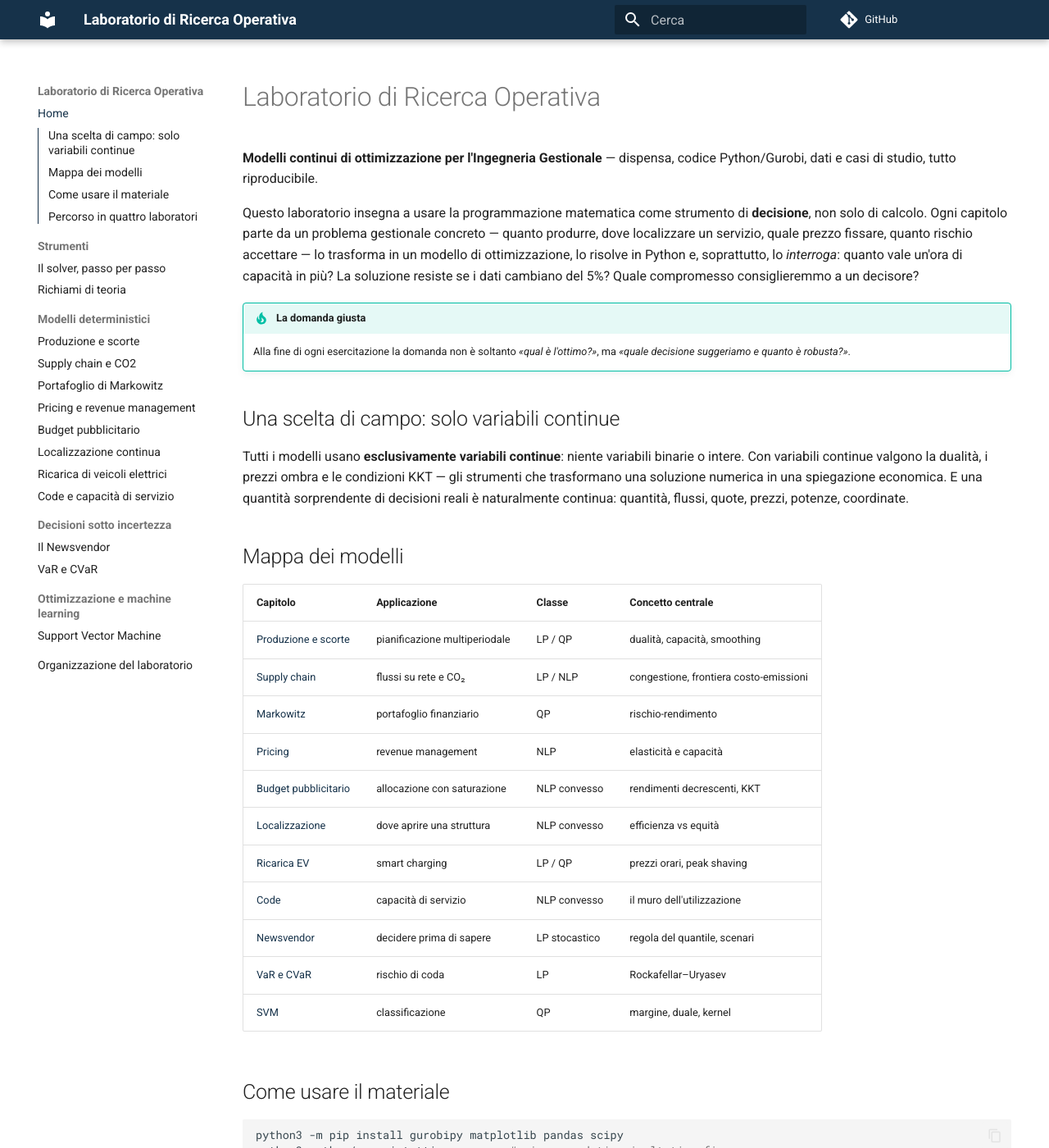
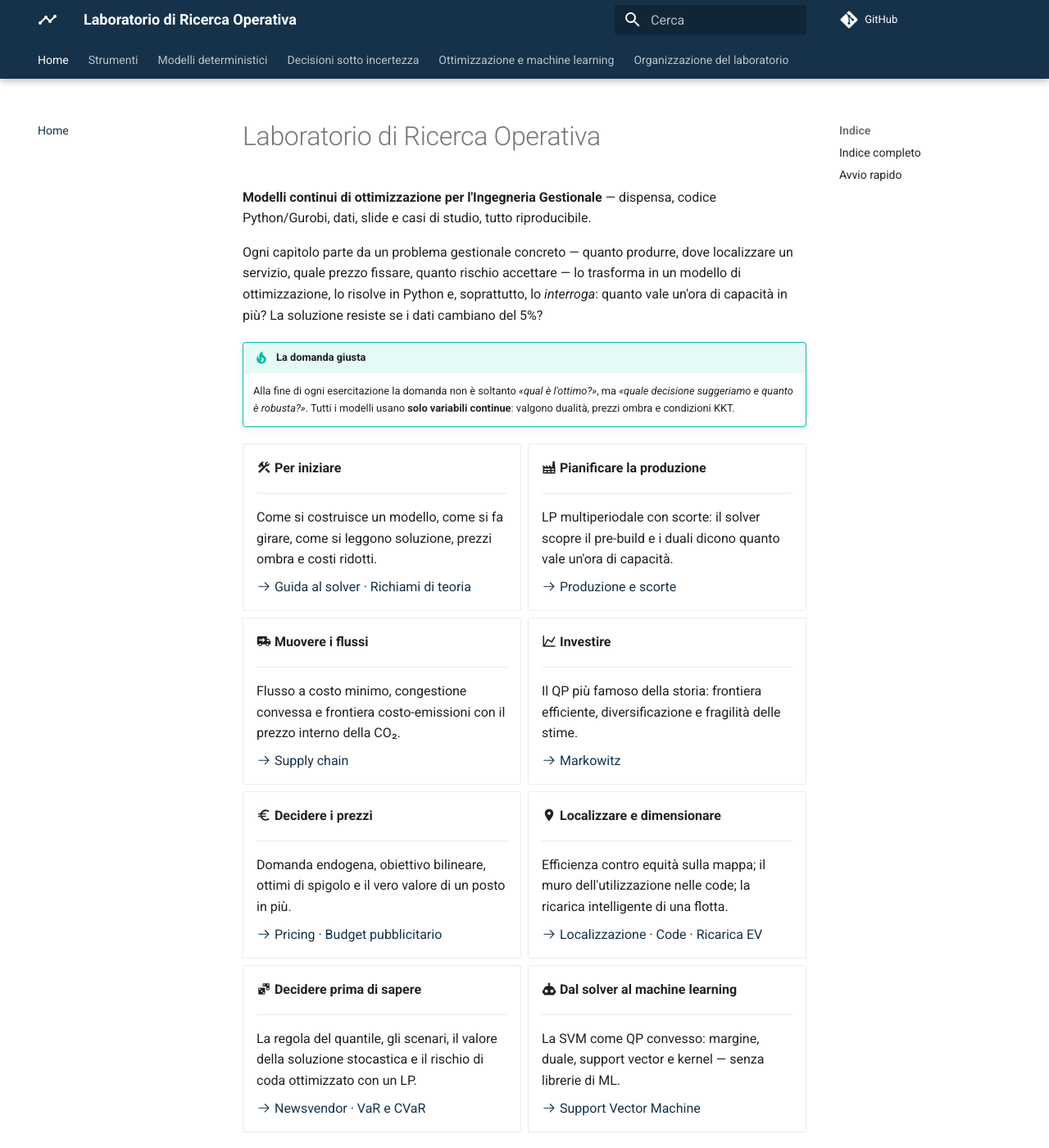
Before and after one commit to fabiofurini/laboratorio-ricerca-operativa, an MkDocs documentation site: the page built from docs/index.md, in a window 1280 px wide and 1400 px high. Shown: the whole window at 82% size. Built offline with MkDocs 1.6.1 and Material for MkDocs 9.7.7, drawn with Linux system fonts in a browser that asks for light colours; comment, search, counter and statistics services are not loaded; some of the changed text lies outside the part shown.

Commit message:
Sito: homepage a schede, tab di navigazione, indice completo, icone
Co-Authored-By: Claude Fable 5 <noreply@anthropic.com>

````diff
--- a/docs/index.md
+++ b/docs/index.md
@@ -1,67 +1,141 @@
 # Laboratorio di Ricerca Operativa
 
 **Modelli continui di ottimizzazione per l'Ingegneria Gestionale** — dispensa,
-codice Python/Gurobi, dati e casi di studio, tutto riproducibile.
+codice Python/Gurobi, dati, slide e casi di studio, tutto riproducibile.
 
-Questo laboratorio insegna a usare la programmazione matematica come strumento di
-**decisione**, non solo di calcolo. Ogni capitolo parte da un problema gestionale
-concreto — quanto produrre, dove localizzare un servizio, quale prezzo fissare, quanto
-rischio accettare — lo trasforma in un modello di ottimizzazione, lo risolve in Python
-e, soprattutto, lo *interroga*: quanto vale un'ora di capacità in più? La soluzione
-resiste se i dati cambiano del 5%? Quale compromesso consiglieremmo a un decisore?
+Ogni capitolo parte da un problema gestionale concreto — quanto produrre, dove
+localizzare un servizio, quale prezzo fissare, quanto rischio accettare — lo
+trasforma in un modello di ottimizzazione, lo risolve in Python e, soprattutto, lo
+*interroga*: quanto vale un'ora di capacità in più? La soluzione resiste se i dati
+cambiano del 5%?
 
 !!! tip "La domanda giusta"
     Alla fine di ogni esercitazione la domanda non è soltanto *«qual è l'ottimo?»*,
-    ma *«quale decisione suggeriamo e quanto è robusta?»*.
+    ma *«quale decisione suggeriamo e quanto è robusta?»*. Tutti i modelli usano
+    **solo variabili continue**: valgono dualità, prezzi ombra e condizioni KKT.
 
-## Una scelta di campo: solo variabili continue
+<div class="grid cards" markdown>
 
-Tutti i modelli usano **esclusivamente variabili continue**: niente variabili binarie
-o intere. Con variabili continue valgono la dualità, i prezzi ombra e le condizioni
-KKT — gli strumenti che trasformano una soluzione numerica in una spiegazione
-economica. E una quantità sorprendente di decisioni reali è naturalmente continua:
-quantità, flussi, quote, prezzi, potenze, coordinate.
+-   :material-hammer-wrench: **Per iniziare**
 
-## Mappa dei modelli
+    ---
 
-| Capitolo | Applicazione | Classe | Concetto centrale |
-|---|---|---|---|
-| [Produzione e scorte](produzione.md) | pianificazione multiperiodale | LP / QP | dualità, capacità, smoothing |
-| [Supply chain](supplychain.md) | flussi su rete e CO₂ | LP / NLP | congestione, frontiera costo-emissioni |
-| [Markowitz](markowitz.md) | portafoglio finanziario | QP | rischio-rendimento |
-| [Pricing](pricing.md) | revenue management | NLP | elasticità e capacità |
-| [Budget pubblicitario](budget.md) | allocazione con saturazione | NLP convesso | rendimenti decrescenti, KKT |
-| [Localizzazione](localizzazione.md) | dove aprire una struttura | NLP convesso | efficienza vs equità |
-| [Ricarica EV](ricarica-ev.md) | smart charging | LP / QP | prezzi orari, peak shaving |
-| [Code](code.md) | capacità di servizio | NLP convesso | il muro dell'utilizzazione |
-| [Newsvendor](newsvendor.md) | decidere prima di sapere | LP stocastico | regola del quantile, scenari |
-| [VaR e CVaR](var-cvar.md) | rischio di coda | LP | Rockafellar–Uryasev |
-| [SVM](svm.md) | classificazione | QP | margine, duale, kernel |
+    Come si costruisce un modello, come si fa girare, come si leggono soluzione,
+    prezzi ombra e costi ridotti.
 
-## Come usare il materiale
+    [:octicons-arrow-right-24: Guida al solver](guida-gurobi.md) ·
+    [Richiami di teoria](richiami.md)
+
+-   :material-factory: **Pianificare la produzione**
+
+    ---
+
+    LP multiperiodale con scorte: il solver scopre il pre-build e i duali dicono
+    quanto vale un'ora di capacità.
+
+    [:octicons-arrow-right-24: Produzione e scorte](produzione.md)
+
+-   :material-truck-delivery: **Muovere i flussi**
+
+    ---
+
+    Flusso a costo minimo, congestione convessa e frontiera costo-emissioni con il
+    prezzo interno della CO₂.
+
+    [:octicons-arrow-right-24: Supply chain](supplychain.md)
+
+-   :material-chart-line: **Investire**
+
+    ---
+
+    Il QP più famoso della storia: frontiera efficiente, diversificazione e
+    fragilità delle stime.
+
+    [:octicons-arrow-right-24: Markowitz](markowitz.md)
+
+-   :material-currency-eur: **Decidere i prezzi**
+
+    ---
+
+    Domanda endogena, obiettivo bilineare, ottimi di spigolo e il vero valore di un
+    posto in più.
+
+    [:octicons-arrow-right-24: Pricing](pricing.md) ·
+    [Budget pubblicitario](budget.md)
+
+-   :material-map-marker: **Localizzare e dimensionare**
+
+    ---
+
+    Efficienza contro equità sulla mappa; il muro dell'utilizzazione nelle code;
+    la ricarica intelligente di una flotta.
+
+    [:octicons-arrow-right-24: Localizzazione](localizzazione.md) ·
+    [Code](code.md) · [Ricarica EV](ricarica-ev.md)
+
+-   :material-dice-multiple: **Decidere prima di sapere**
+
+    ---
+
+    La regola del quantile, gli scenari, il valore della soluzione stocastica e il
+    rischio di coda ottimizzato con un LP.
+
+    [:octicons-arrow-right-24: Newsvendor](newsvendor.md) ·
+    [VaR e CVaR](var-cvar.md)
+
+-   :material-robot: **Dal solver al machine learning**
+
+    ---
+
+    La SVM come QP convesso: margine, duale, support vector e kernel — senza
+    librerie di ML.
+
+    [:octicons-arrow-right-24: Support Vector Machine](svm.md)
+
+</div>
+
+## Indice completo
+
+**Strumenti**
+
+1. [Il solver, passo per passo](guida-gurobi.md) — costruire il modello, farlo
+   girare, recuperare la soluzione, interpretare l'output
+2. [Richiami di teoria](richiami.md) — LP e dualità, prezzi ombra, KKT, protocollo
+   di sensitività
+
+**Modelli deterministici**
+
+3. [Produzione e scorte multiperiodali](produzione.md) — LP/QP
+4. [Supply chain con congestione e CO₂](supplychain.md) — LP/NLP
+5. [Portafoglio di Markowitz](markowitz.md) — QP
+6. [Pricing e revenue management](pricing.md) — NLP
+7. [Budget pubblicitario](budget.md) — NLP convesso
+8. [Localizzazione continua](localizzazione.md) — NLP convesso
+9. [Ricarica di veicoli elettrici](ricarica-ev.md) — LP/QP
+10. [Code e capacità di servizio](code.md) — NLP convesso
+
+**Decisioni sotto incertezza**
+
+11. [Il Newsvendor e le sue varianti](newsvendor.md) — LP stocastico
+12. [VaR e CVaR](var-cvar.md) — LP a scenari
+
+**Ottimizzazione e machine learning**
+
+13. [Support Vector Machine](svm.md) — QP
+
+**Il corso**
+
+14. [Organizzazione del laboratorio](organizzazione.md) — laboratori, consegne,
+    valutazione, errori da evitare
+
+## Avvio rapido
 
 ```bash
 python3 -m pip install gurobipy matplotlib pandas scipy
 python3 python/esegui_tutti.py        # rigenera dati, risultati e figure
-latexmk -pdf dispensa/main.tex        # compila la dispensa (81+ pagine)
+latexmk -pdf dispensa/main.tex        # compila la dispensa (~85 pagine)
 ```
 
-- **`dispensa/`** — la dispensa LaTeX completa (teoria, esempi svolti a mano, casi di
-  studio, codice commentato, esercizi); le figure sono pgfplots/TikZ che leggono i CSV
-  generati dagli script, quindi sono modificabili in LaTeX e si aggiornano da sole.
-- **`python/`** — uno script per capitolo, ognuno autonomo: dati → modello →
-  soluzione → sensitività → figure.
-- **`dati/`** — tutti i dati dei casi di studio in CSV (seed fissi, riproducibili).
-- **`slides/`** — le slide beamer dei quattro laboratori.
-- **`soluzioni/`** — le soluzioni degli esercizi (per i docenti).
-
-## Percorso in quattro laboratori
-
-1. **Produzione e scorte** — formulazione LP, duali, prezzi ombra e scenari.
-2. **Markowitz** — QP convesso, frontiera efficiente, fragilità delle stime.
-3. **Pricing oppure budget** — modellazione non lineare e verifica delle KKT.
-4. **Progetto a scelta** — supply chain, ricarica EV, localizzazione, code,
-   Newsvendor, CVaR o SVM, con presentazione manageriale dei risultati.
-
-*Valutazione suggerita: formulazione 30%, implementazione e verifica 25%,
-analisi di sensitività 25%, interpretazione manageriale 20%.*
+Nel [repository](https://github.com/fabiofurini/laboratorio-ricerca-operativa)
+trovi anche le **slide beamer** complete (60 slide), le **soluzioni degli
+esercizi** per i docenti e tutti i **dati** in CSV.
--- a/docs/stylesheets/extra.css
+++ b/docs/stylesheets/extra.css
@@ -2,3 +2,12 @@
   --md-primary-fg-color: #16324A;
   --md-accent-fg-color: #0E7490;
 }
+
+/* schede della homepage */
+.grid.cards > ul > li {
+  border-left: 4px solid #0E7490;
+  border-radius: 4px;
+}
+.md-typeset .grid.cards > ul > li:hover {
+  box-shadow: 0 3px 10px rgba(22, 50, 74, 0.25);
+}
--- a/mkdocs.yml
+++ b/mkdocs.yml
@@ -8,13 +8,19 @@ repo_url: https://github.com/fabiofurini/laboratorio-ricerca-operativa
 theme:
   name: material
   language: it
+  icon:
+    logo: material/chart-timeline-variant
   palette:
     primary: custom
   features:
+    - navigation.instant
+    - navigation.tabs
+    - navigation.tabs.sticky
     - navigation.sections
     - navigation.top
+    - navigation.footer
     - content.code.copy
-    - toc.integrate
+    - search.suggest
 
 extra_css:
   - stylesheets/extra.css
@@ -27,6 +33,10 @@ markdown_extensions:
       generic: true
   - tables
   - attr_list
+  - md_in_html
+  - pymdownx.emoji:
+      emoji_index: !!python/name:material.extensions.emoji.twemoji
+      emoji_generator: !!python/name:material.extensions.emoji.to_svg
 
 extra_javascript:
   - javascripts/mathjax.js
````
Also changed, not shown: PIANO_DI_LAVORO.md (+41 -39 lines).
